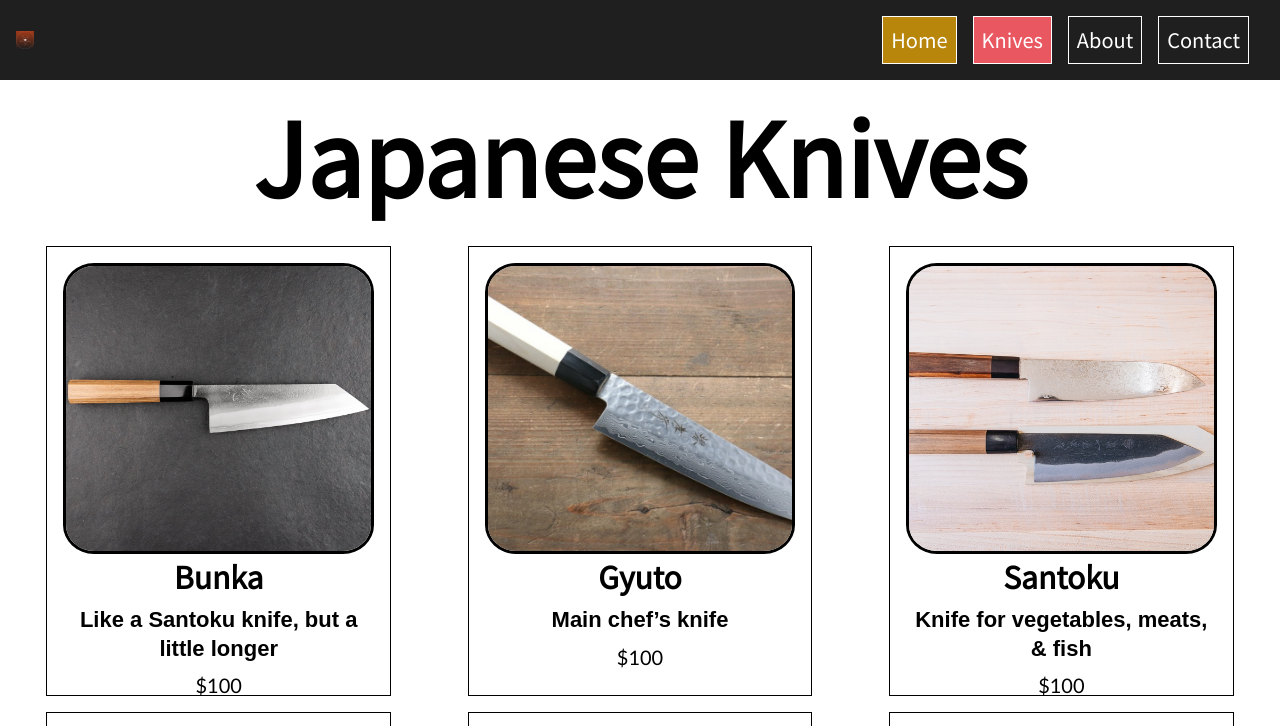
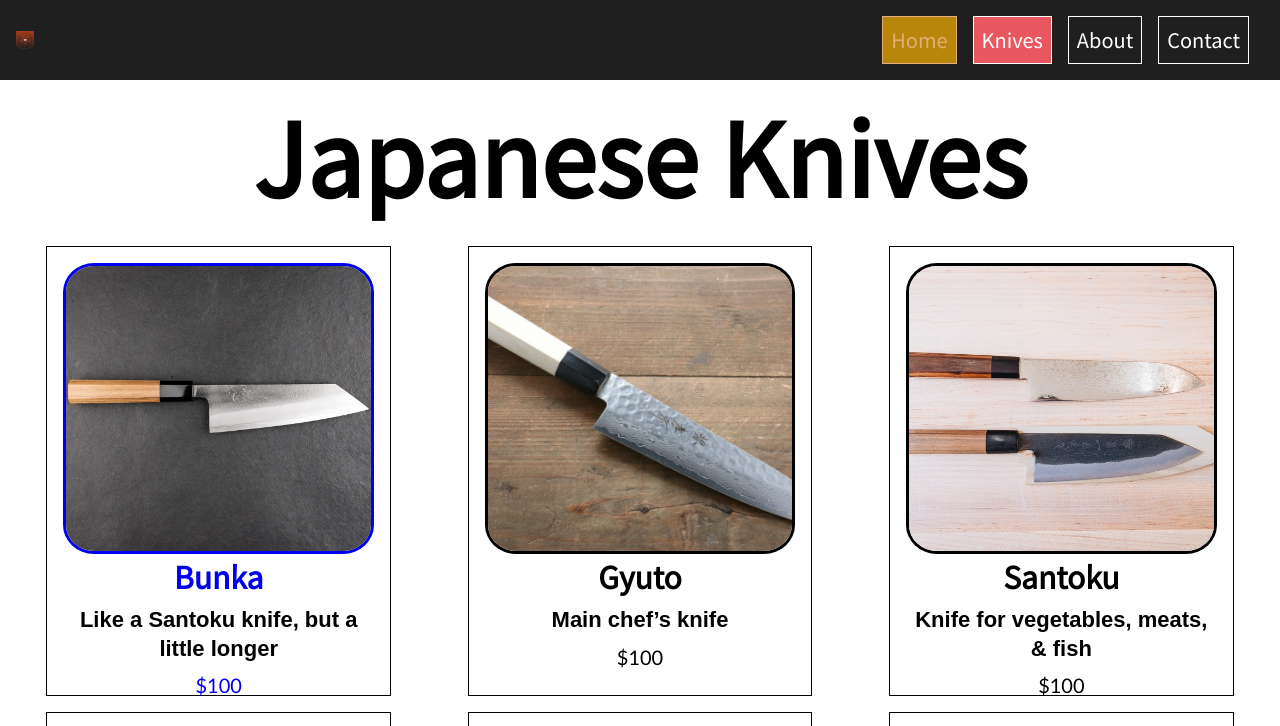
Before and after one commit to chad-cervantes/cpnt260-final-project, a plain HTML site: page gallery.html in a window 1280 px wide. In both pictures the pointer is over the link "Home". Shown: the top 726 px of the page. Drawn offline with Linux system fonts and the light colour scheme; a web font is replaced by a local one.

Commit message:
put anchor tag around bunka article in gallery.html; created an a:hover color in gallery.css

```diff
--- a/assets/css/gallery.css
+++ b/assets/css/gallery.css
@@ -20,6 +20,11 @@ section {
   /* padding: 0; */
 
   /* white-space: wrap; */
+}
+
+/* hover for cards */
+a:hover {
+  color: #e2ae77;
 }
 
 
--- a/gallery.html
+++ b/gallery.html
@@ -40,12 +40,14 @@
   <main>
     <h1>Japanese Knives</h1>
     <section>
+      <a href="#">
         <article>
          <img class="bunka" src="assets/images/bunka-knife.png" alt="Bunka">
           <h2>Bunka</h2>
 	        <h3>Like a Santoku knife, but a little longer</h3>
 	       <p>$100</p>
         </article>
+      </a>
        <article>
         <img class="gyuto" src="assets/images/gyuto-knife.png" alt="Gyuto">
         <h2>Gyuto</h2>
```
Lines whose indentation alone changed are shown as unchanged.
